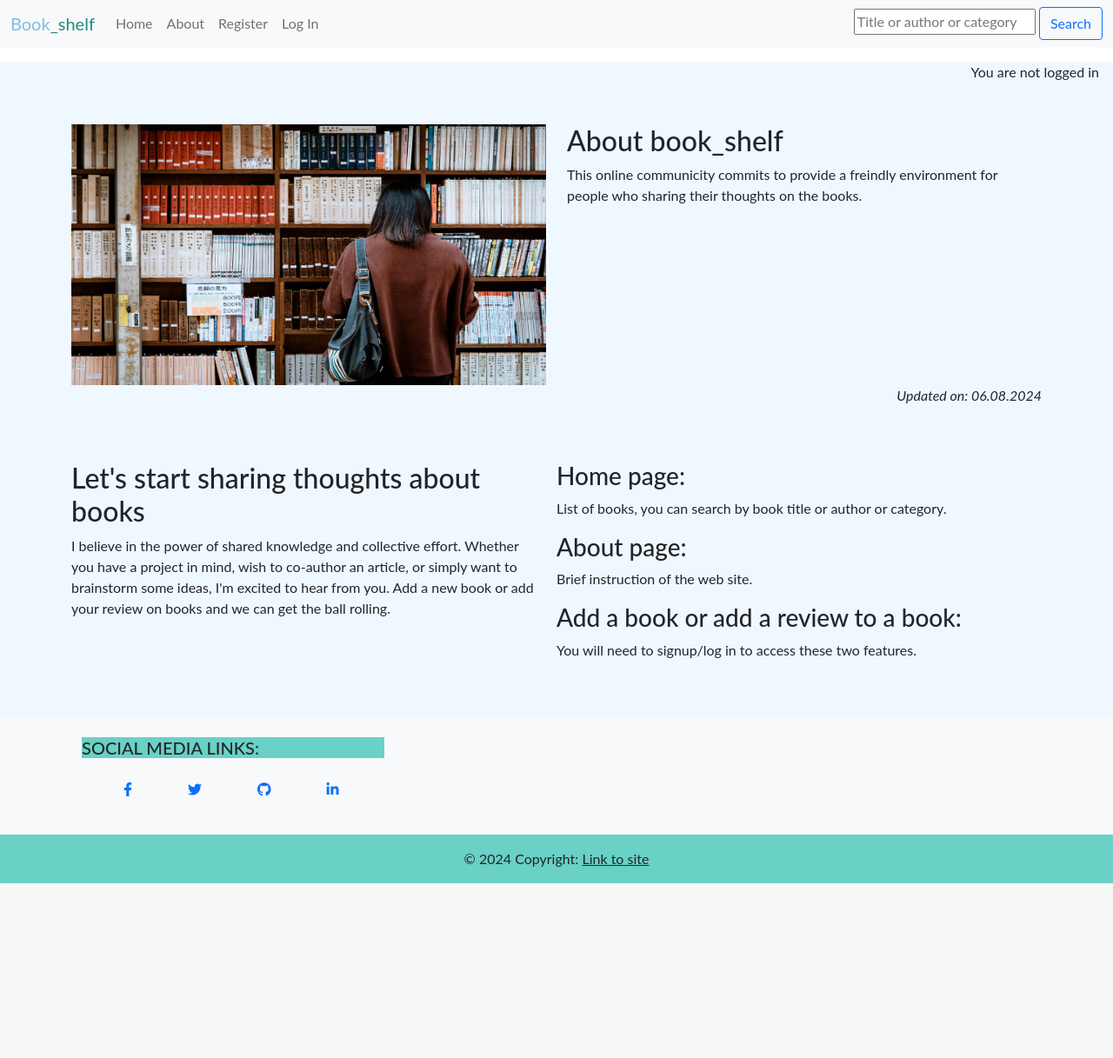
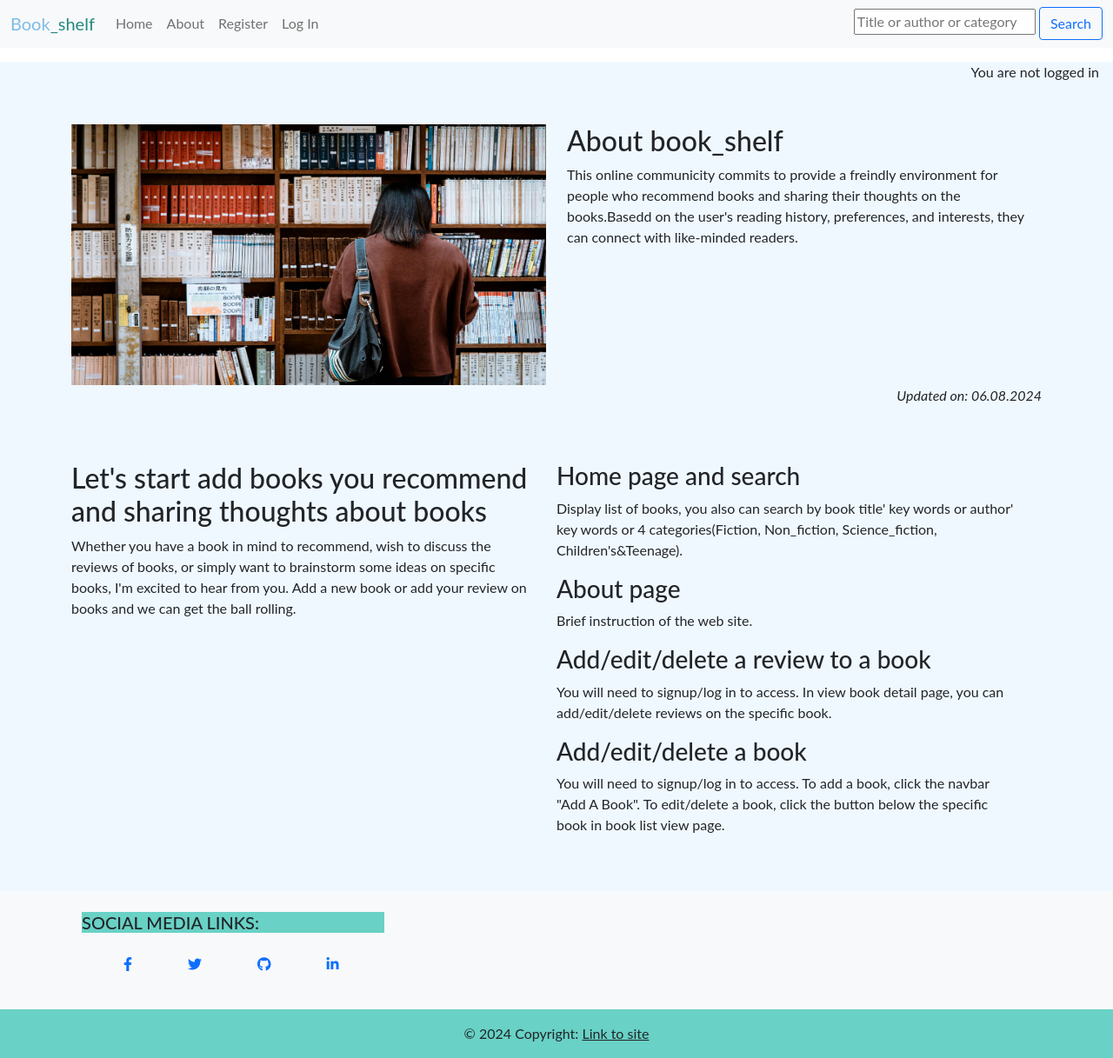
Before and after one commit to Grace-YuGuo/book-shelf-full-stack, a Django app: page /about/ in a window 1280 px wide. Shown: the part 301-1518 px from the top of the page at 87% size. Before the commit the page ends 1317 px from the top, so only its background shows below. Run offline with Django 4.2, Linux system fonts and the light colour scheme.

Commit message:
Edit about.html page

```diff
--- a/book/templates/book/about.html
+++ b/book/templates/book/about.html
@@ -11,7 +11,7 @@
             <!-- Title goes between these h2 tags -->
             <h2>About book_shelf</h2>
             <!-- Content goes directly underneath this -->
-            This online communicity commits to provide a freindly environment for people who sharing their thoughts on the books.
+            This online communicity commits to provide a freindly environment for people who recommend books and sharing their thoughts on the books.Basedd on the user's reading history, preferences, and interests, they can connect with like-minded readers.
         </div>
     </div>
     <div class="row">
@@ -21,21 +21,23 @@
         </div>
         <div class="row justify-content-center">
             <div class="col-12 col-md-6 my-5">
-                <h2>Let's start sharing thoughts about books</h2>
-                <p>I believe in the power of shared knowledge and collective effort.
-                    Whether you have a project in mind, wish to co-author
-                    an article, or simply want to brainstorm some ideas,
+                <h2>Let's start add books you recommend and sharing thoughts about books</h2>
+                <p>Whether you have a book in mind to recommend, wish to  discuss the reviews of books, or simply want to brainstorm some ideas on specific books,
                     I'm excited to hear from you. Add a new book or add your review on books and
                     we can get the ball rolling.</p>
             </div>
 
             <div class="col-12 col-md-6 my-5">
-                <h3>Home page:</h3>
-                <p>List of books, you can search by book title or author or category.</p>
-                <h3>About page:</h3>
+                <h3>Home page and search</h3>
+                <p>Display list of books, you also can search by book title' key words or author' key words or 4 categories(Fiction, Non_fiction, Science_fiction, Children's&Teenage).</p>
+                <h3>About page</h3>
                 <p>Brief instruction of the web site.</p>
-                <h3>Add a book  or add a review to a book:</h3>
-                <p>You will need to signup/log in to access these two features.</p>
+                <h3>Add/edit/delete a review to a book</h3>
+                <p>You will need to signup/log in to access. In view book detail page, you can add/edit/delete reviews on the specific book.</p>
+                <h3>Add/edit/delete a book</h3>
+                <p>You will need to signup/log in to access. To add a book, click the navbar "Add A Book". To edit/delete a book,
+                    click the button below the specific book in book list view page.
+                </p>
             </div>
         </div>
     </div>
```
Also changed, not shown: README.md.
